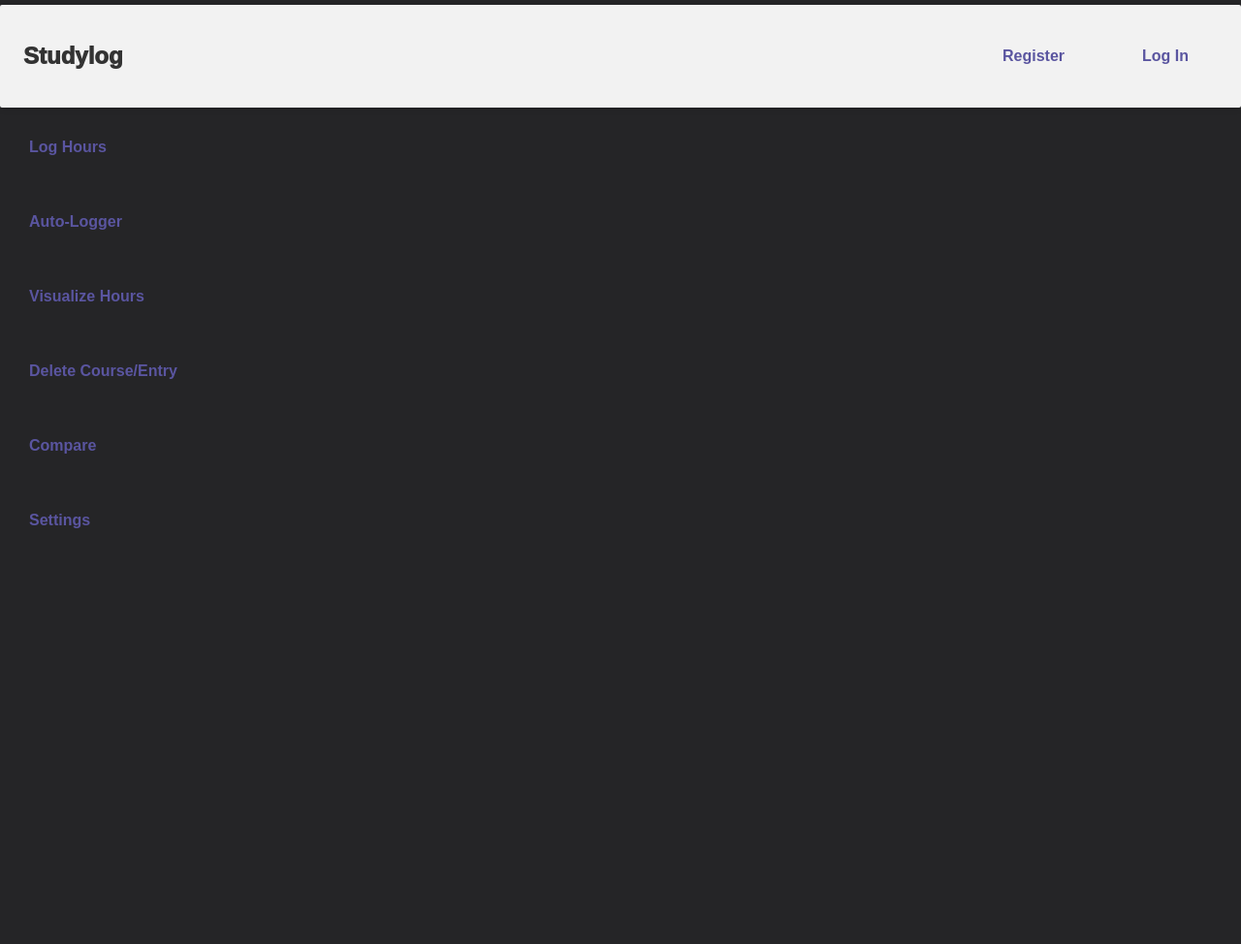
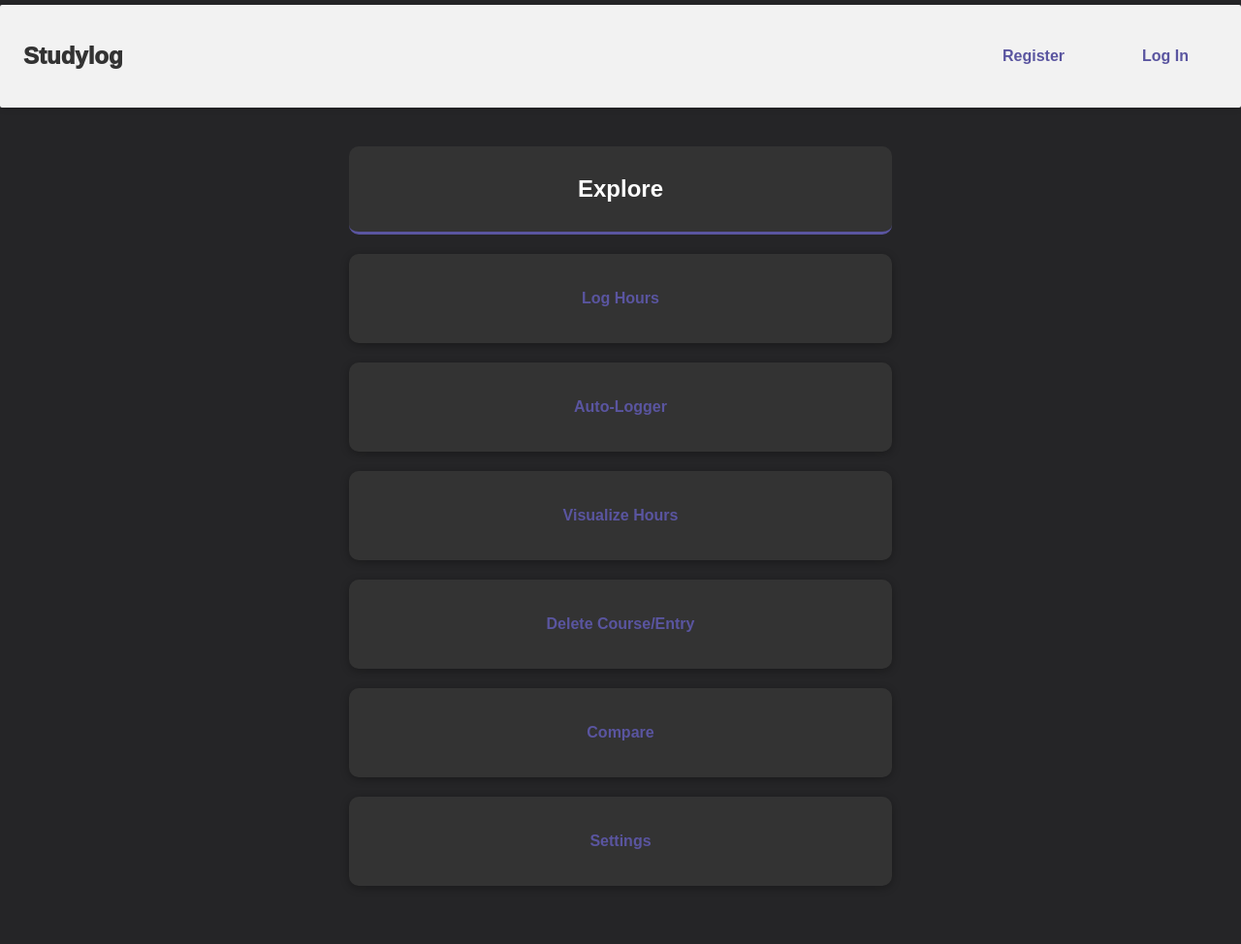
Before and after one commit to StvSz04/Student-log, a Flask app: page /dash/dashboard in a window 1280 px wide. Shown: the whole page at 97% size. Before the commit the page ends 545 px from the top, so only its background shows below. Run offline with Flask 3, Linux system fonts and the light colour scheme; data comes from the database, SQL or seed files in the repository; both versions use the stored data as it was after the commit.

Commit message:
Fixed dashboard

```diff
--- a/flaskr/schema.sql
+++ b/flaskr/schema.sql
@@ -14,7 +14,7 @@ CREATE TABLE user (
 
 -- Table to store user-defined courses
 CREATE TABLE course (
-  user_username TEXT NOT NULL,  -- Reference to the username of the user *This is actually id
+  user_username TEXT NOT NULL,  -- Reference to the username of the user *This is actually id *actually no
   course_name TEXT NOT NULL,    -- Course name
   PRIMARY KEY (user_username, course_name),  -- Composite primary key to ensure uniqueness
   FOREIGN KEY (user_username) REFERENCES user(username)
@@ -22,7 +22,7 @@ CREATE TABLE course (
 
 -- Table to log hours spent by users on courses
 CREATE TABLE logged_hours (
-  user_username TEXT NOT NULL,         -- Reference to the username of the user *This is actually id
+  user_username TEXT NOT NULL,         -- Reference to the username of the user *This is actually id *actually no
   course_name TEXT NOT NULL,           -- Course name
   hours DECIMAL(5, 2) NOT NULL,        -- Hours logged
   week_number INTEGER DEFAULT 0,       -- Week number (default is 0)
--- a/flaskr/static/style.css
+++ b/flaskr/static/style.css
@@ -12,6 +12,7 @@
     margin-left: auto;       /* Centers horizontally */
     margin-right: auto;      /* Centers horizontally */
 }
+
 
 
 /* Body */
@@ -448,3 +449,54 @@ li .username {
     background-color: #5a55a0; /* Changes background to green on hover */
     color: #fff; /* Changes text color to white on hover */
 }
+
+
+
+/* Dashboard*/
+.dashboard-container {
+    display: flex;
+    justify-content: center;
+    align-items: center;
+    padding: 20px;
+    min-height: 100vh; /* Full screen height */
+    box-sizing: border-box;
+  }
+
+  .explore {
+    width: 100%;
+    max-width: 600px;
+    padding: 20px;
+    margin: 0 auto;
+  }
+
+  .explore ul {
+    list-style: none;
+    padding: 0;
+    margin: 0;
+  }
+
+  .explore li {
+    margin-bottom: 20px;
+    padding: 20px;
+    border-radius: 10px;
+    background-color: #333333;
+    box-shadow: 0 2px 8px rgba(0, 0, 0, 0.3);
+    transition: transform 0.3s ease, box-shadow 0.3s ease;
+    text-align: center;
+  }
+
+  .explore li:hover {
+    transform: translateY(-5px);
+    box-shadow: 0 4px 12px rgba(0, 0, 0, 0.4);
+  }
+
+  .explore h1 {
+    background-color: #333333; /* Slightly lighter grey for headings */
+    color: #ffffff; /* White text */
+    padding: 20px;
+    border-radius: 10px; /* Rounded corners */
+    margin-bottom: 20px;
+    text-align: center;
+    font-size: 24px; /* Larger font size for headings */
+    border-bottom: 3px solid #5a55a0; /* Blue underline for emphasis */
+  }
--- a/flaskr/templates/dash/comp.html
+++ b/flaskr/templates/dash/comp.html
@@ -40,10 +40,7 @@
                 </tbody>
         </table>
     </section>
-    <script>
-        const totalHours = {{ totalHours | tojson }};
-        console.log(totalHours);
-    </script>
+
 
 
 </main>
--- a/flaskr/templates/dash/dashboard.html
+++ b/flaskr/templates/dash/dashboard.html
@@ -22,7 +22,7 @@
 {% block content %}
 <!-- Links to different user modules-->
 <div class="dashboard-container">
-
+    <section class="explore"> <h1>Explore</h1>
     <ul>
       <li><a href="{{ url_for('dash.go_to_log') }}">Log Hours</a></li>
       <li><a href="{{ url_for('dash.go_to_timer') }}">Auto-Logger</a></li>
@@ -31,6 +31,8 @@
       <li><a href="{{ url_for('dash.go_to_comp') }}">Compare</a></li>
       <li><a href="{{ url_for('dash.go_to_settings') }}">Settings</a></li>
     </ul>
+
+    </section>
 </div>
 
 {% endblock %}
```
Also changed, not shown: instance/flaskr.sqlite.
